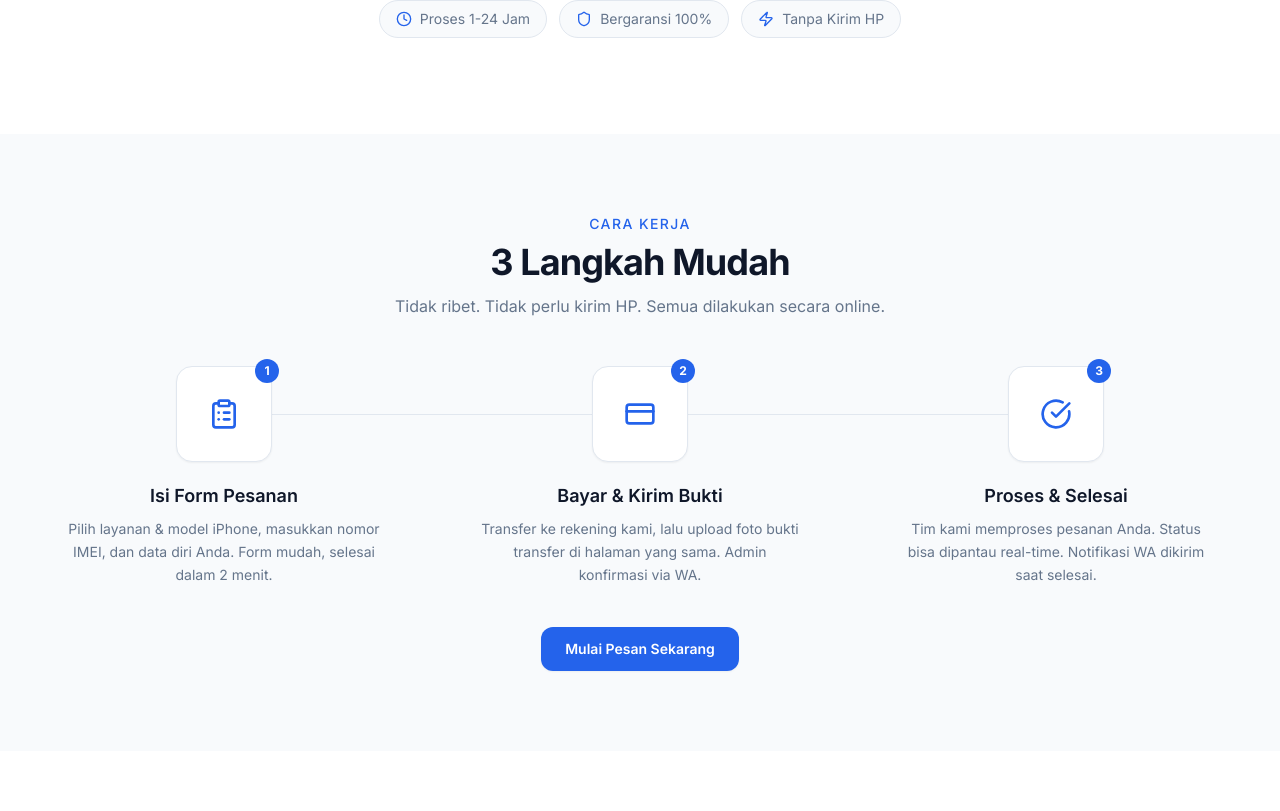
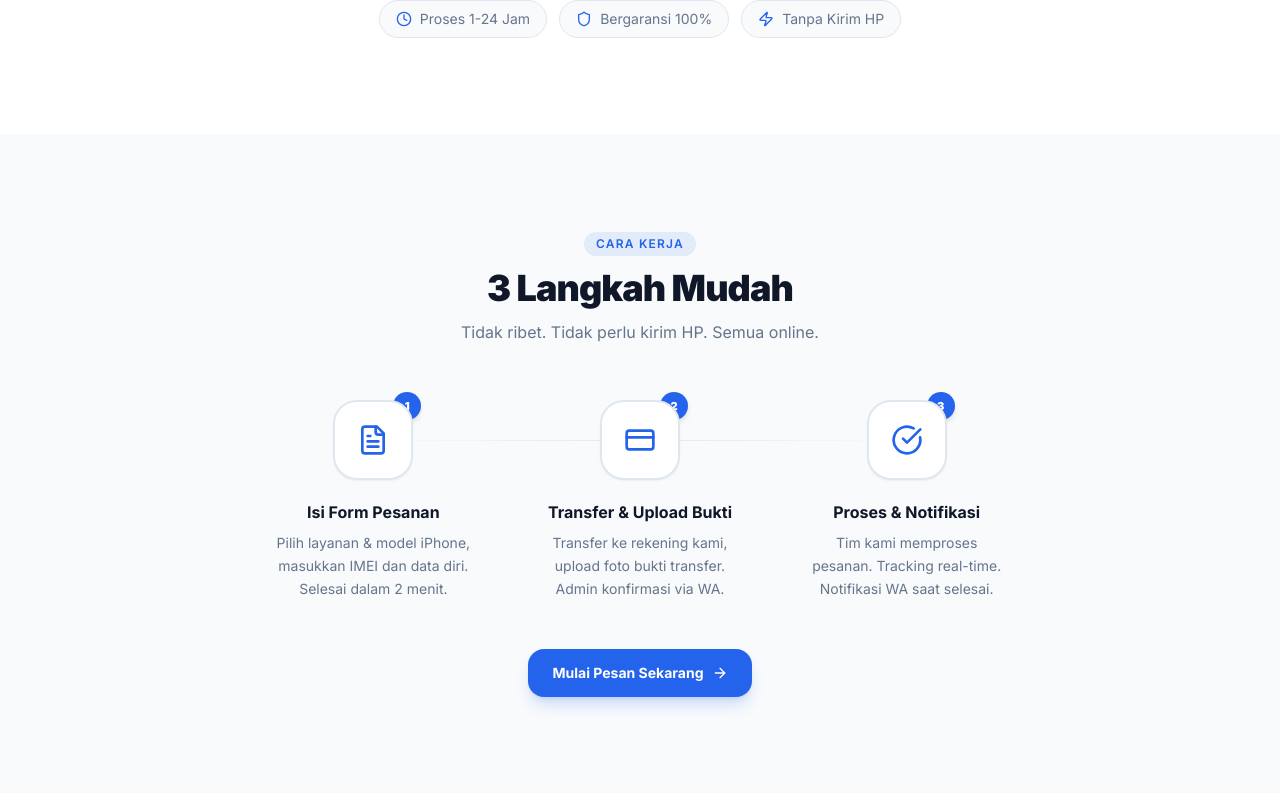
Before and after one commit to xrniqbl/imei-bypass-website, a Next.js app: page / in a window 1280 px wide. Shown: the part 1689-2500 px from the top of the page. Built offline with nearby package versions, Linux system fonts and the light colour scheme; no server answers.

Commit message:
redesign: components/sections/HowItWorks.tsx

```diff
--- a/components/sections/HowItWorks.tsx
+++ b/components/sections/HowItWorks.tsx
@@ -1,77 +1,56 @@
-import { ClipboardList, CreditCard, CheckCircle } from "lucide-react";
-import Link from "next/link";
+import Link from 'next/link';
+import { FileText, CreditCard, CheckCircle, ArrowRight } from 'lucide-react';
 
 const STEPS = [
-  {
-    step: 1,
-    icon: ClipboardList,
-    title: "Isi Form Pesanan",
-    description:
-      "Pilih layanan & model iPhone, masukkan nomor IMEI, dan data diri Anda. Form mudah, selesai dalam 2 menit.",
-  },
-  {
-    step: 2,
-    icon: CreditCard,
-    title: "Bayar & Kirim Bukti",
-    description:
-      "Transfer ke rekening kami, lalu upload foto bukti transfer di halaman yang sama. Admin konfirmasi via WA.",
-  },
-  {
-    step: 3,
-    icon: CheckCircle,
-    title: "Proses & Selesai",
-    description:
-      "Tim kami memproses pesanan Anda. Status bisa dipantau real-time. Notifikasi WA dikirim saat selesai.",
-  },
+  { n: '01', icon: FileText, title: 'Isi Form Pesanan', desc: 'Pilih layanan & model iPhone, masukkan IMEI dan data diri. Selesai dalam 2 menit.' },
+  { n: '02', icon: CreditCard, title: 'Transfer & Upload Bukti', desc: 'Transfer ke rekening kami, upload foto bukti transfer. Admin konfirmasi via WA.' },
+  { n: '03', icon: CheckCircle, title: 'Proses & Notifikasi', desc: 'Tim kami memproses pesanan. Tracking real-time. Notifikasi WA saat selesai.' },
 ];
 
 export default function HowItWorks() {
   return (
-    <section className="py-20 bg-slate-50 dark:bg-slate-900/50">
+    <section className="py-20 sm:py-24 bg-slate-50 dark:bg-slate-950/50">
       <div className="container">
-        <div className="text-center mb-12">
-          <p className="text-sm font-medium text-primary uppercase tracking-widest">Cara Kerja</p>
-          <h2 className="mt-2 text-3xl font-bold tracking-tight text-foreground sm:text-4xl">
-            3 Langkah Mudah
-          </h2>
-          <p className="mt-3 text-muted-foreground max-w-lg mx-auto">
-            Tidak ribet. Tidak perlu kirim HP. Semua dilakukan secara online.
-          </p>
+        <div className="text-center mb-14">
+          <span className="inline-block rounded-full bg-primary/10 px-3 py-1 text-xs font-semibold text-primary uppercase tracking-widest mb-3">
+            Cara Kerja
+          </span>
+          <h2 className="text-3xl sm:text-4xl font-black text-foreground tracking-tight">3 Langkah Mudah</h2>
+          <p className="mt-3 text-muted-foreground">Tidak ribet. Tidak perlu kirim HP. Semua online.</p>
         </div>
 
-        <div className="relative">
-          {/* Connector line (desktop) */}
-          <div className="absolute top-12 left-1/2 -translate-x-1/2 hidden md:block w-2/3 h-px bg-border" />
+        <div className="relative max-w-3xl mx-auto">
+          {/* Connecting line desktop */}
+          <div className="absolute top-10 left-[calc(16.67%-1px)] right-[calc(16.67%-1px)] h-px bg-gradient-to-r from-transparent via-border to-transparent hidden md:block" />
 
-          <div className="grid gap-8 md:grid-cols-3 relative">
-            {STEPS.map((step) => {
+          <div className="grid gap-8 md:grid-cols-3">
+            {STEPS.map((step, i) => {
               const Icon = step.icon;
               return (
-                <div key={step.step} className="flex flex-col items-center text-center">
-                  <div className="relative flex h-24 w-24 items-center justify-center rounded-2xl bg-background border border-border shadow-sm z-10">
-                    <span className="absolute -top-2 -right-2 flex h-6 w-6 items-center justify-center rounded-full bg-primary text-xs font-bold text-white">
-                      {step.step}
+                <div key={step.n} className="flex flex-col items-center text-center group">
+                  <div className="relative">
+                    <div className="flex h-20 w-20 items-center justify-center rounded-3xl bg-background border-2 border-border shadow-sm z-10 relative transition-all duration-300 group-hover:border-primary group-hover:shadow-lg group-hover:shadow-primary/10">
+                      <Icon className="h-8 w-8 text-primary transition-transform group-hover:scale-110" />
+                    </div>
+                    <span className="absolute -top-2 -right-2 flex h-7 w-7 items-center justify-center rounded-full bg-primary text-[11px] font-black text-white shadow-md">
+                      {i + 1}
                     </span>
-                    <Icon className="h-8 w-8 text-primary" />
                   </div>
-                  <h3 className="mt-5 text-lg font-semibold text-foreground">
-                    {step.title}
-                  </h3>
-                  <p className="mt-2 text-sm text-muted-foreground leading-relaxed max-w-xs">
-                    {step.description}
-                  </p>
+                  <h3 className="mt-5 text-base font-bold text-foreground">{step.title}</h3>
+                  <p className="mt-2 text-sm text-muted-foreground leading-relaxed max-w-[200px]">{step.desc}</p>
                 </div>
               );
             })}
           </div>
         </div>
 
-        <div className="mt-10 text-center">
+        <div className="mt-12 text-center">
           <Link
             href="/pesan"
-            className="inline-flex items-center justify-center rounded-xl bg-primary px-6 py-3 text-sm font-semibold text-white shadow-sm transition-all hover:bg-primary/90"
+            className="group inline-flex items-center gap-2 rounded-2xl bg-primary px-6 py-3.5 text-sm font-bold text-white shadow-lg shadow-primary/20 transition-all hover:bg-primary/90 hover:scale-105"
           >
             Mulai Pesan Sekarang
+            <ArrowRight className="h-4 w-4 transition-transform group-hover:translate-x-1" />
           </Link>
         </div>
       </div>
```
